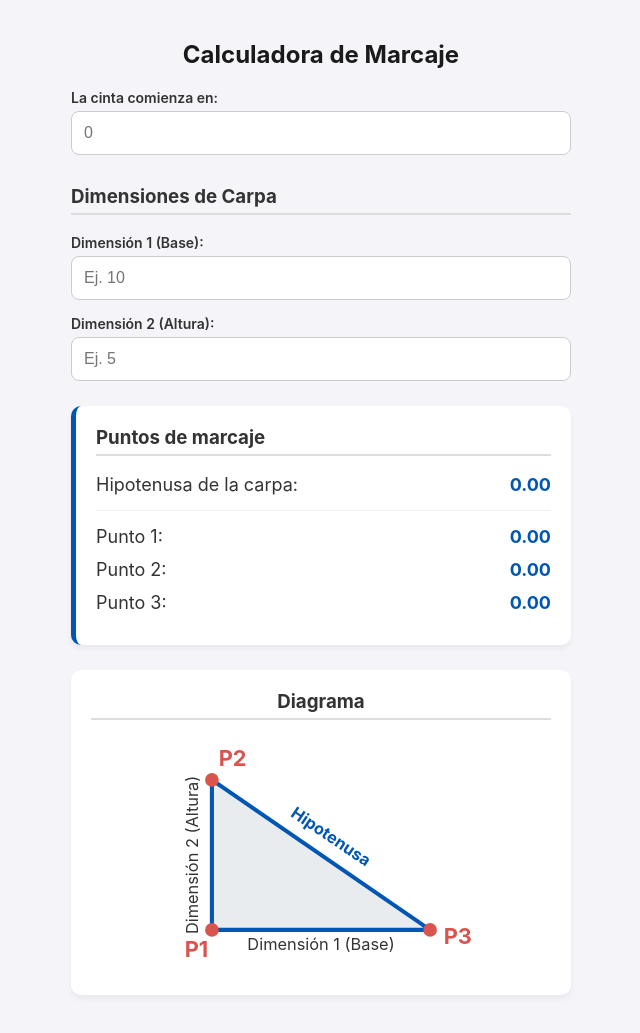
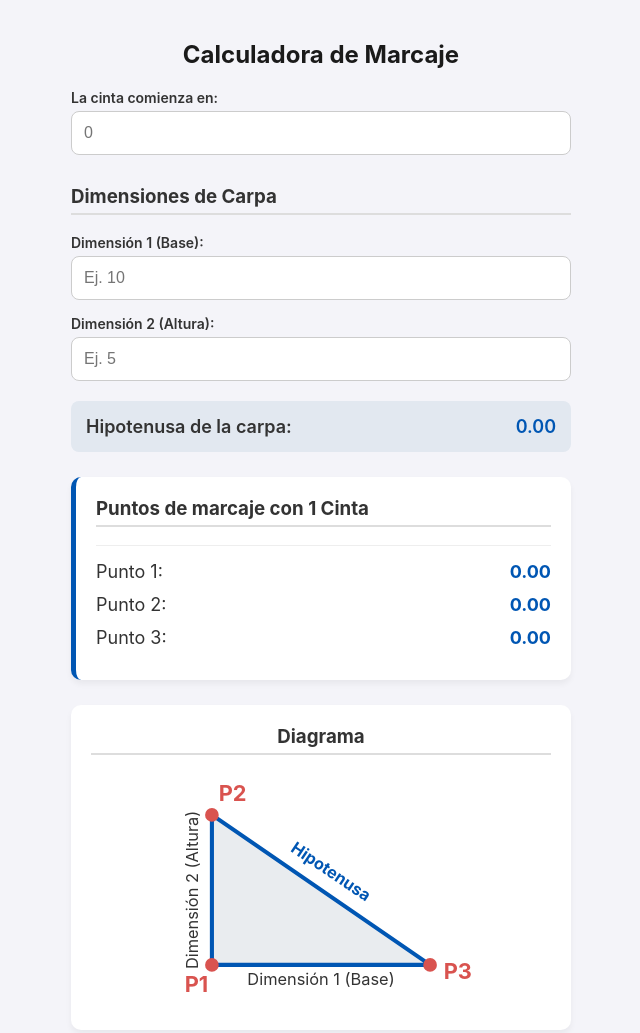
Before and after one commit to edmoscomtz/Calculadora-Marcaje, a plain HTML site: page index.html in a window 1280 px wide. Shown: the whole page, without its empty margins (319-959 px from the left). Drawn offline with Linux system fonts and the light colour scheme.

Commit message:
index.html

```diff
--- a/index.html
+++ b/index.html
@@ -26,6 +26,20 @@
             font-size: 16px;
             background: #fff;
         }
+        /* Nueva caja para la hipotenusa independiente */
+        .hipo-box {
+            background: #e2e8f0;
+            padding: 15px;
+            border-radius: 8px;
+            margin-top: 20px;
+            font-size: 18px;
+            display: flex;
+            justify-content: space-between;
+            font-weight: 600;
+        }
+        .hipo-box span:last-child { color: #0056b3; }
+
+        /* Caja de puntos de marcaje */
         .result-box {
             background: #fff;
             padding: 20px;
@@ -65,9 +79,15 @@
     <label for="dim2">Dimensión 2 (Altura):</label>
     <input type="number" id="dim2" placeholder="Ej. 5" oninput="calcular()">
 
+    <!-- Hipotenusa ahora está fuera y debajo de las dimensiones -->
+    <div class="hipo-box">
+        <span>Hipotenusa de la carpa:</span>
+        <span id="res-hipo">0.00</span>
+    </div>
+
+    <!-- Nueva sección de Puntos de marcaje -->
     <div class="result-box">
-        <h3 style="margin-top: 0;">Puntos de marcaje</h3>
-        <div class="result-item">Hipotenusa de la carpa: <span id="res-hipo">0.00</span></div>
+        <h3 style="margin-top: 0;">Puntos de marcaje con 1 Cinta</h3>
         <hr style="border: 0; border-top: 1px solid #eee; margin: 15px 0;">
         <div class="result-item">Punto 1: <span id="res-p1">0.00</span></div>
         <div class="result-item">Punto 2: <span id="res-p2">0.00</span></div>
@@ -76,7 +96,6 @@
 
     <div class="diagram-container">
         <h3 style="margin-top: 0;">Diagrama</h3>
-        <!-- Aumenté el viewBox y ajusté las coordenadas para que las etiquetas no se corten -->
         <svg viewBox="-10 -10 220 170">
             <!-- Triángulo rectángulo -->
             <polygon points="20,130 180,130 20,20" fill="#e9ecef" stroke="#0056b3" stroke-width="3"/>
@@ -93,7 +112,7 @@
             <circle cx="20" cy="20" r="5" fill="#d9534f"/> <!-- P2 -->
             <circle cx="180" cy="130" r="5" fill="#d9534f"/> <!-- P3 -->
 
-            <!-- Etiquetas de Puntos (Como en tu dibujo) -->
+            <!-- Etiquetas de Puntos -->
             <text x="0" y="150" class="punto-label">P1</text>
             <text x="25" y="10" class="punto-label">P2</text>
             <text x="190" y="140" class="punto-label">P3</text>
@@ -102,20 +121,20 @@
 
     <script>
         function calcular() {
-            // Obtener valores, si están vacíos se asume 0
+            // Obtener valores
             let cinta = parseFloat(document.getElementById('cinta').value) || 0;
             let dim1 = parseFloat(document.getElementById('dim1').value) || 0;
             let dim2 = parseFloat(document.getElementById('dim2').value) || 0;
 
-            // Teorema de Pitágoras para la hipotenusa
+            // Calcular hipotenusa
             let hipotenusa = Math.sqrt(Math.pow(dim1, 2) + Math.pow(dim2, 2));
 
-            // Cálculo de los puntos en la cinta métrica
+            // Calcular puntos
             let p1 = cinta;
             let p2 = cinta + dim1;
             let p3 = p2 + hipotenusa;
 
-            // Actualizar el HTML con 2 decimales
+            // Mostrar resultados
             document.getElementById('res-hipo').innerText = hipotenusa.toFixed(2);
             document.getElementById('res-p1').innerText = p1.toFixed(2);
             document.getElementById('res-p2').innerText = p2.toFixed(2);
```
